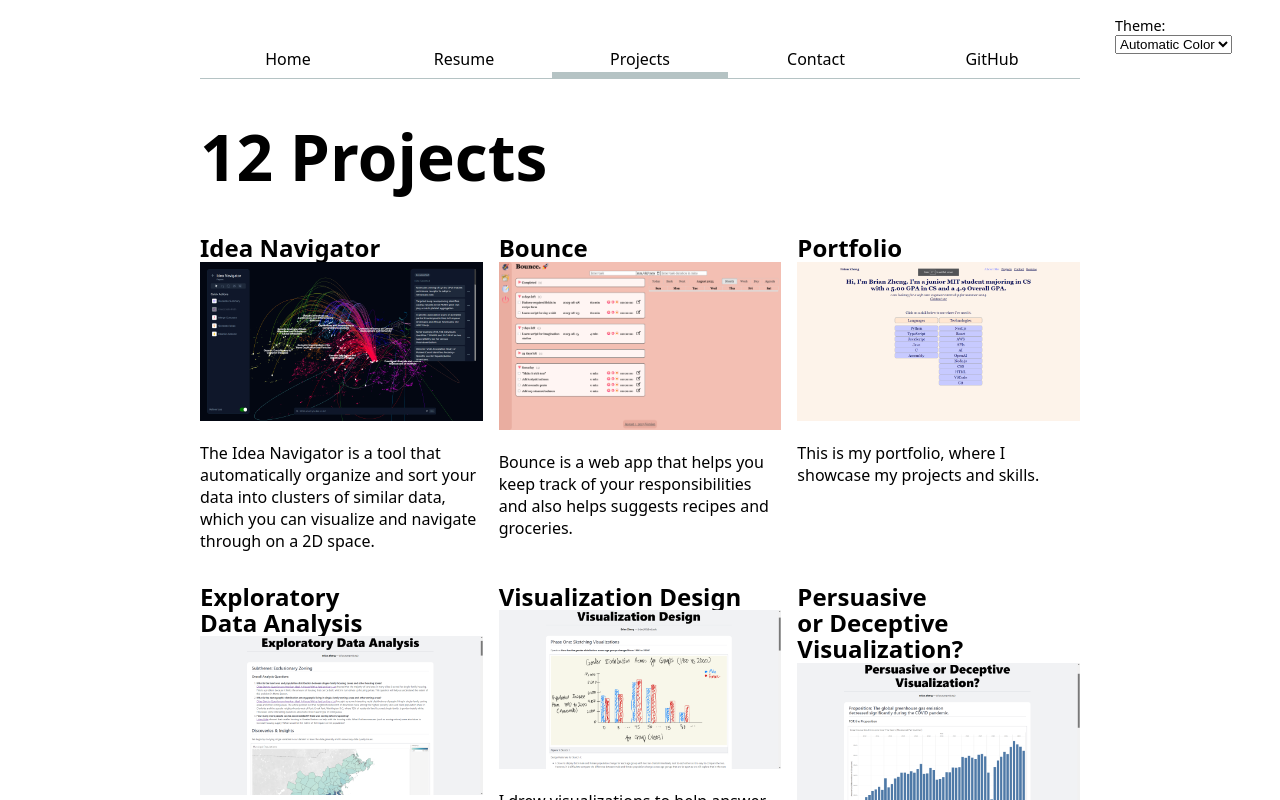
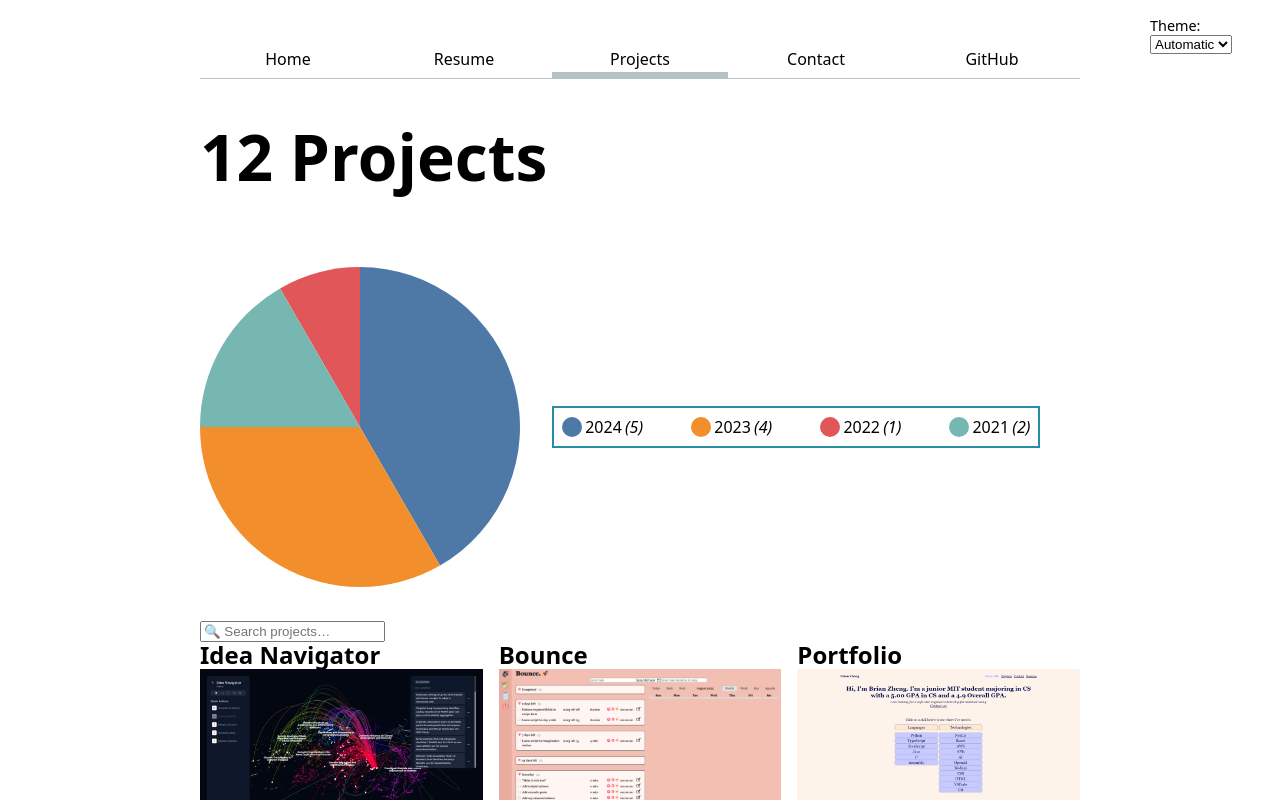
Before and after one commit to brianzheng205/example-portfolio, a SvelteKit app: page /projects in a window 1280 px wide. Shown: the top 800 px of the page. Built offline with nearby package versions, Linux system fonts and the light colour scheme.

Commit message:
Add Pie Chart

```diff
--- a/package.json
+++ b/package.json
@@ -15,5 +15,8 @@
 		"svelte": "^5.0.0-next.69",
 		"vite": "^5.0.3"
 	},
-	"type": "module"
+	"type": "module",
+	"dependencies": {
+		"d3": "^7.9.0"
+	}
 }
--- /dev/null
+++ b/src/lib/Pie.svelte
@@ -0,0 +1,93 @@
+<script>
+  import * as d3 from 'd3';
+
+  let arcGenerator = d3.arc().innerRadius(0).outerRadius(50);
+  export let data = [];
+  export let selectedIndex = -1;
+  let colors = d3.scaleOrdinal(d3.schemeTableau10);
+  let sliceGenerator = d3.pie().value(d => d.value);
+  let arcData;
+  let arcs;
+  $: {
+    arcData = sliceGenerator(data);
+    arcs = arcData.map(d => arcGenerator(d));
+  }
+</script>
+
+<div class="container">
+  <svg viewBox="-50 -50 100 100">
+    {#each arcs as arc, index}
+      <path d={arc} fill={ colors(index) }
+            class:selected={selectedIndex === index}
+            on:click={e => selectedIndex = selectedIndex === index ? -1 : index} />
+    {/each}
+  </svg>
+
+  <ul class="legend">
+    {#each data as d, index}
+      <li style="--color: { colors(index) }" class:selected={selectedIndex === index}>
+        <span class="swatch"></span>
+        {d.label} <em>({d.value})</em>
+      </li>
+    {/each}
+  </ul>
+</div>
+
+<style>
+  .container {
+    display: flex;
+    gap: 2em;
+    align-items: center;
+  }
+
+  svg {
+    max-width: 20em;
+    margin-block: 2em;
+    overflow: visible;
+  }
+
+  svg:has(path:hover) {
+    path:not(:hover) {
+      opacity: 50%;
+    }
+  }
+
+  path {
+    transition: 300ms;
+    cursor: pointer;
+  }
+
+  .legend {
+    display: flex;
+    justify-content: center;
+    flex-wrap: wrap;
+    gap: 0.5em 3em;
+    border: 0.15em solid var(--color-accent);
+    padding: 0.5em;
+    margin: 1em 0;
+    max-height: 10em;
+    max-width: 50em;
+
+    li {
+      display: flex;
+      align-items: center;
+      gap: 0.2em;
+      flex-basis: 1/3;
+    }
+
+    .swatch {
+      width: 20px;
+      height: 20px;
+      background-color: var(--color);
+      border-radius: 50%;
+    }
+  }
+
+  .selected {
+    --color: oklch(60% 45% 0) !important;
+
+    &:is(path) {
+      fill: var(--color);
+    }
+  }
+</style>
--- a/src/lib/Project.svelte
+++ b/src/lib/Project.svelte
@@ -1,7 +1,6 @@
 <script>
   export let info = {};
   export let hLevel = 2;
-  let p = info;
 </script>
 
 <style>
@@ -14,15 +13,21 @@
   h3 {
     margin: 0;
   }
+
+  .year {
+    text-align: right;
+    margin: 0;
+  }
 </style>
 
 <article>
-  <svelte:element this={"h" + hLevel}>{ p.title }</svelte:element>
+  <svelte:element this={"h" + hLevel}>{ info.title }</svelte:element>
   <img
-    src={p.image}
-    alt={p.title}
+    src={info.image}
+    alt={info.title}
   />
   <p>
-    {p.description}
+    {info.description}
   </p>
+  <p class="year"><strong>{info.year}</strong></p>
 </article>
--- a/src/routes/+layout.svelte
+++ b/src/routes/+layout.svelte
@@ -16,6 +16,27 @@
   $: root?.style.setProperty("color-scheme", colorScheme);
   $: localStorage.colorScheme = colorScheme;
 </script>
+
+<nav>
+	{#each pages as p}
+  <a
+    href={ p.url }
+    class:current={ "." + $page.route.id === p.url }
+    target={ p.url.startsWith("http") ? "_blank" : null }
+  >
+    { p.title }
+  </a>
+	{/each}
+</nav>
+
+<label class="color-scheme">
+  Theme:
+  <select bind:value={ colorScheme }>
+    <option value="light dark">Automatic</option>
+    <option value="light">Light</option>
+    <option value="dark">Dark</option>
+  </select>
+</label>
 
 <style>
   nav {
@@ -52,25 +73,4 @@
   }
 </style>
 
-<nav>
-	{#each pages as p}
-  <a
-    href={ p.url }
-    class:current={ "." + $page.route.id === p.url }
-    target={ p.url.startsWith("http") ? "_blank" : null }
-  >
-    { p.title }
-  </a>
-	{/each}
-</nav>
-
-<label class="color-scheme">
-  Theme:
-  <select bind:value={ colorScheme }>
-    <option value="light dark">Automatic Color</option>
-    <option value="light">Light</option>
-    <option value="dark">Dark</option>
-  </select>
-</label>
-
 <slot />
--- a/src/routes/projects/+page.svelte
+++ b/src/routes/projects/+page.svelte
@@ -1,10 +1,38 @@
 <script>
+  import * as d3 from 'd3';
   import Projects from "$lib/Projects.svelte";
+  import Pie from '$lib/Pie.svelte';
   import projects from '$lib/projects.json';
+
+  let query = "";
+  let filteredProjects;
+  let pieData;
+  let selectedYear;
+  let selectedYearIndex = -1;
+  let filteredByYear;
+  $: {
+    filteredProjects = projects.filter(project => {
+      let values = Object.values(project).join("\n").toLowerCase();
+      return values.includes(query.toLowerCase());
+    });
+    // Pie Chart data
+    let rolledData = d3.rollups(filteredProjects, v => v.length, d => d.year).sort((a, b) => parseInt(b[0]) - parseInt(a[0]));
+    pieData = rolledData.map(([year, count]) => {
+      return { value: count, label: year };
+    });
+    selectedYear = selectedYearIndex > -1 ? pieData[selectedYearIndex].label : null;
+
+    filteredByYear = projects.filter(project => {
+      let values = Object.values(project).join("\n").toLowerCase();
+      return values.includes(query.toLowerCase()) && (selectedYear ? project.year === selectedYear : true);
+    });
+  }
 </script>
 
 <svelte:head>
 	<title>Projects</title>
 </svelte:head>
 <h1>{projects.length} Projects</h1>
-<Projects projects={projects} />
+<Pie data={pieData} bind:selectedIndex={selectedYearIndex} />
+<input type="search" bind:value={query} aria-label="Search projects" placeholder="🔍 Search projects…" />
+<Projects projects={filteredByYear} />
```
Also changed, not shown: static/images/Portfolio.png, 1 other file (tests, documents, lock files or other folders). Lines whose indentation alone changed are shown as unchanged.
